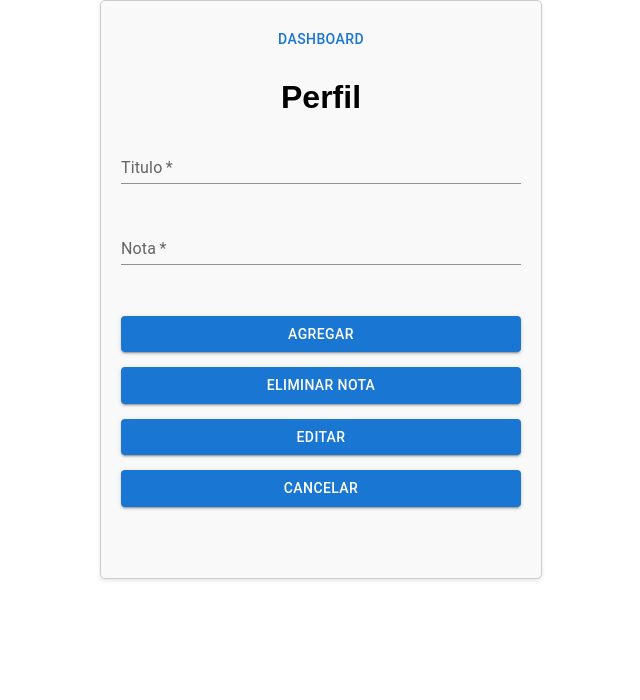
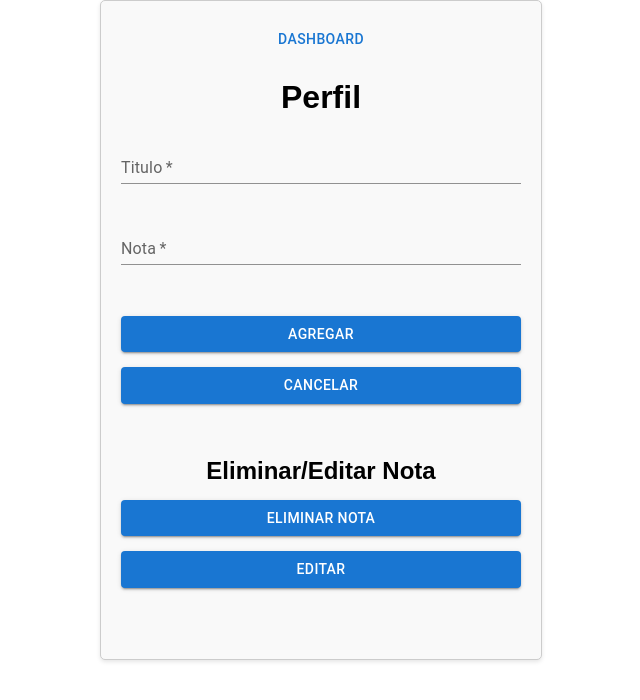
Before and after one commit to valeriaalfaroo/proyectoFinalPrograWeb, a React (Create React App) app in the folder proyectofinal/: page /Perfilpersona in a window 1280 px wide. Shown: the top 700 px of the page, without its empty margins (319-959 px from the left). Built offline with nearby package versions, Linux system fonts and the light colour scheme.

Commit message:
update botones perfil
puse los botones de agregar y cancelar juntos y los de editar y cancelar juntos para que se  vea mas ordenado

```diff
--- a/proyectofinal/src/components/perfilpersona/perfilpersona.js
+++ b/proyectofinal/src/components/perfilpersona/perfilpersona.js
@@ -69,9 +69,12 @@ const Perfilpersona = () => {
     <br/>
     <br/>
     <Button variant="contained" name="AgregarNota" type="submit">Agregar</Button>
+    <Button variant="contained" name="Cancelar" type="reset">Cancelar</Button>
+    <br></br>
+    <h2>Eliminar/Editar Nota</h2>
     <Button onClick={onClickBorrar} variant="contained" name="EliminarNota" type="button">Eliminar Nota</Button>
     <Button onClick={onClickEditar} variant="contained" name="EditarNota" type="reset">Editar</Button>
-    <Button variant="contained" name="Cancelar" type="reset">Cancelar</Button>
+
     <br/>
   </form>
 
```
